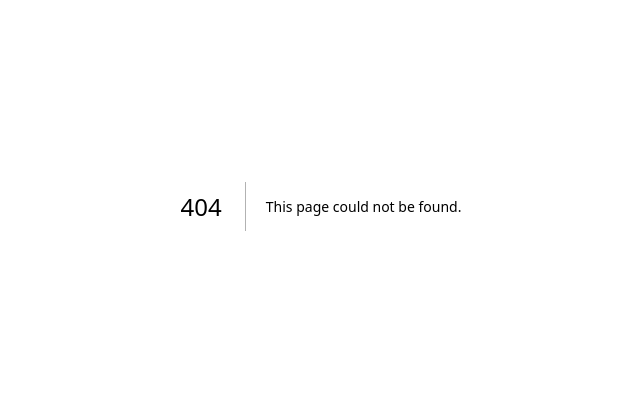
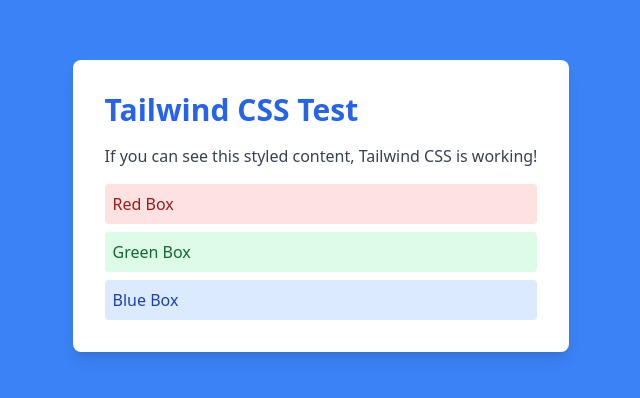
Before and after one commit to javptechdev/ka-sillag-docdev, a Next.js app: page /test-styles in a window 1280 px wide. Before the commit this address had no page. Shown: the part 194-592 px from the top of the page, without its empty margins (319-959 px from the left). Built offline with nearby package versions, Linux system fonts and the light colour scheme.

Commit message:
patient flow capacity dashboard - step 1a - fix 1 for vercel deployment

```diff
--- a/app/division-info/page.tsx
+++ b/app/division-info/page.tsx
@@ -88,19 +88,7 @@
     }
   }
 
-  const handleNavigationClick = (moduleName: string) => {
-    if (moduleName === 'home') {
-      window.location.href = '/home'
-    } else if (moduleName === 'services') {
-      window.location.href = '/services'
-    } else if (moduleName === 'qr') {
-      window.location.href = '/qr'
-    } else if (moduleName === 'analytics') {
-      alert('Navigating to Analytics module...')
-    } else if (moduleName === 'others') {
-      alert('Navigating to Others module...')
-    }
-  }
+
 
   return (
     <div className="min-h-screen bg-gray-50">
@@ -178,7 +166,6 @@
       {/* Horizontal Navigation Bar */}
       <HorizontalNavigationBar
         currentModule="home"
-        onNavigationClick={handleNavigationClick}
       />
     </div>
   )
--- a/app/info-content/page.tsx
+++ b/app/info-content/page.tsx
@@ -58,19 +58,7 @@
     window.history.back()
   }
 
-  const handleNavigationClick = (moduleName: string) => {
-    if (moduleName === 'home') {
-      window.location.href = '/home'
-    } else if (moduleName === 'services') {
-      window.location.href = '/services'
-    } else if (moduleName === 'qr') {
-      window.location.href = '/qr'
-    } else if (moduleName === 'analytics') {
-      alert('Navigating to Analytics module...')
-    } else if (moduleName === 'others') {
-      alert('Navigating to Others module...')
-    }
-  }
+
 
   // Get icon based on info type
   const getInfoIcon = (type: string) => {
@@ -150,7 +138,6 @@
       {/* Horizontal Navigation Bar */}
       <HorizontalNavigationBar
         currentModule="home"
-        onNavigationClick={handleNavigationClick}
       />
     </div>
   )
--- /dev/null
+++ b/app/test-styles/page.tsx
@@ -0,0 +1,21 @@
+'use client'
+
+export default function TestStylesPage() {
+  return (
+    <div className="min-h-screen bg-blue-500 flex items-center justify-center">
+      <div className="bg-white p-8 rounded-lg shadow-lg">
+        <h1 className="text-3xl font-bold text-blue-600 mb-4">
+          Tailwind CSS Test
+        </h1>
+        <p className="text-gray-700 mb-4">
+          If you can see this styled content, Tailwind CSS is working!
+        </p>
+        <div className="space-y-2">
+          <div className="bg-red-100 text-red-800 p-2 rounded">Red Box</div>
+          <div className="bg-green-100 text-green-800 p-2 rounded">Green Box</div>
+          <div className="bg-blue-100 text-blue-800 p-2 rounded">Blue Box</div>
+        </div>
+      </div>
+    </div>
+  )
+}
```
